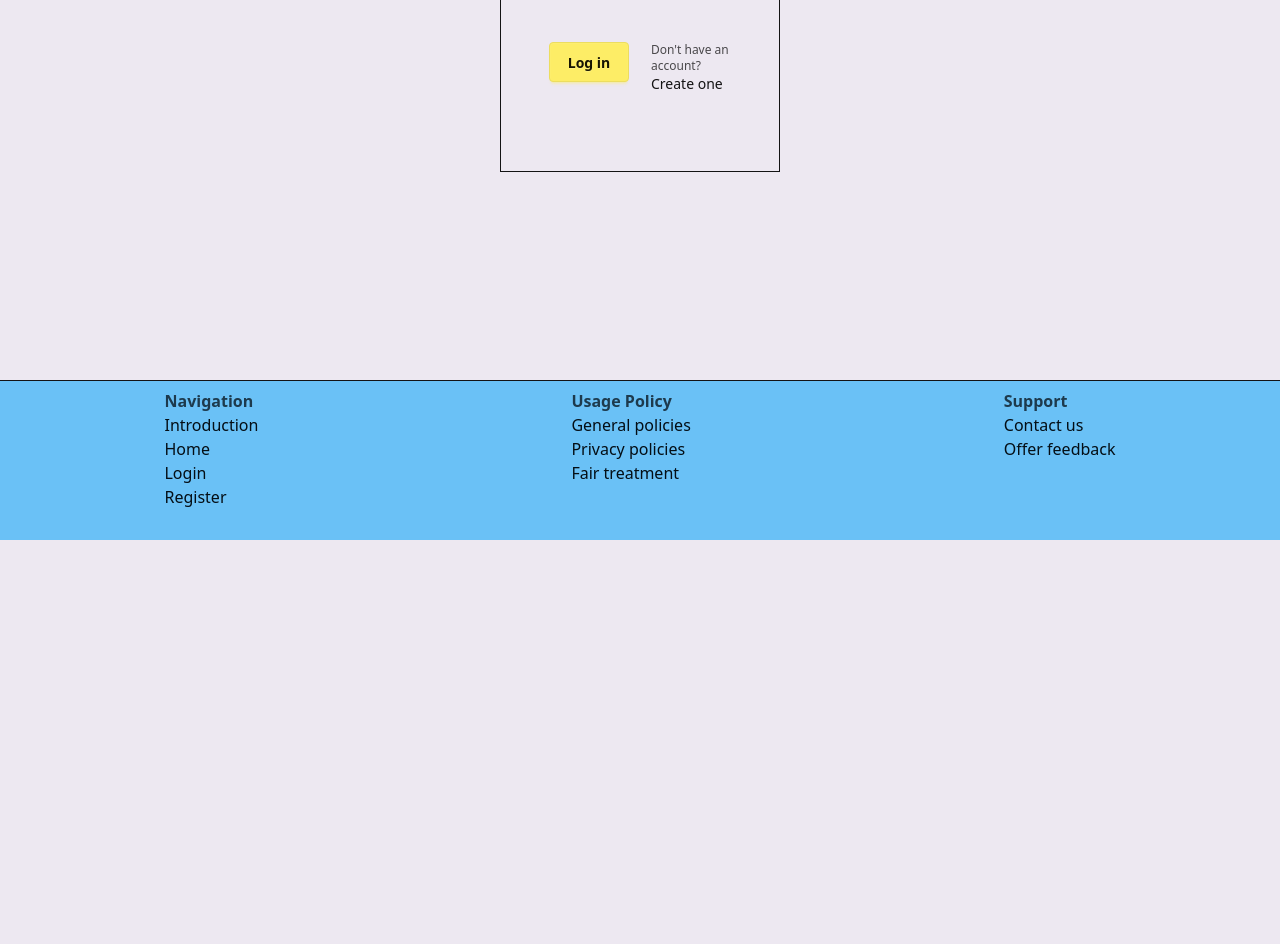
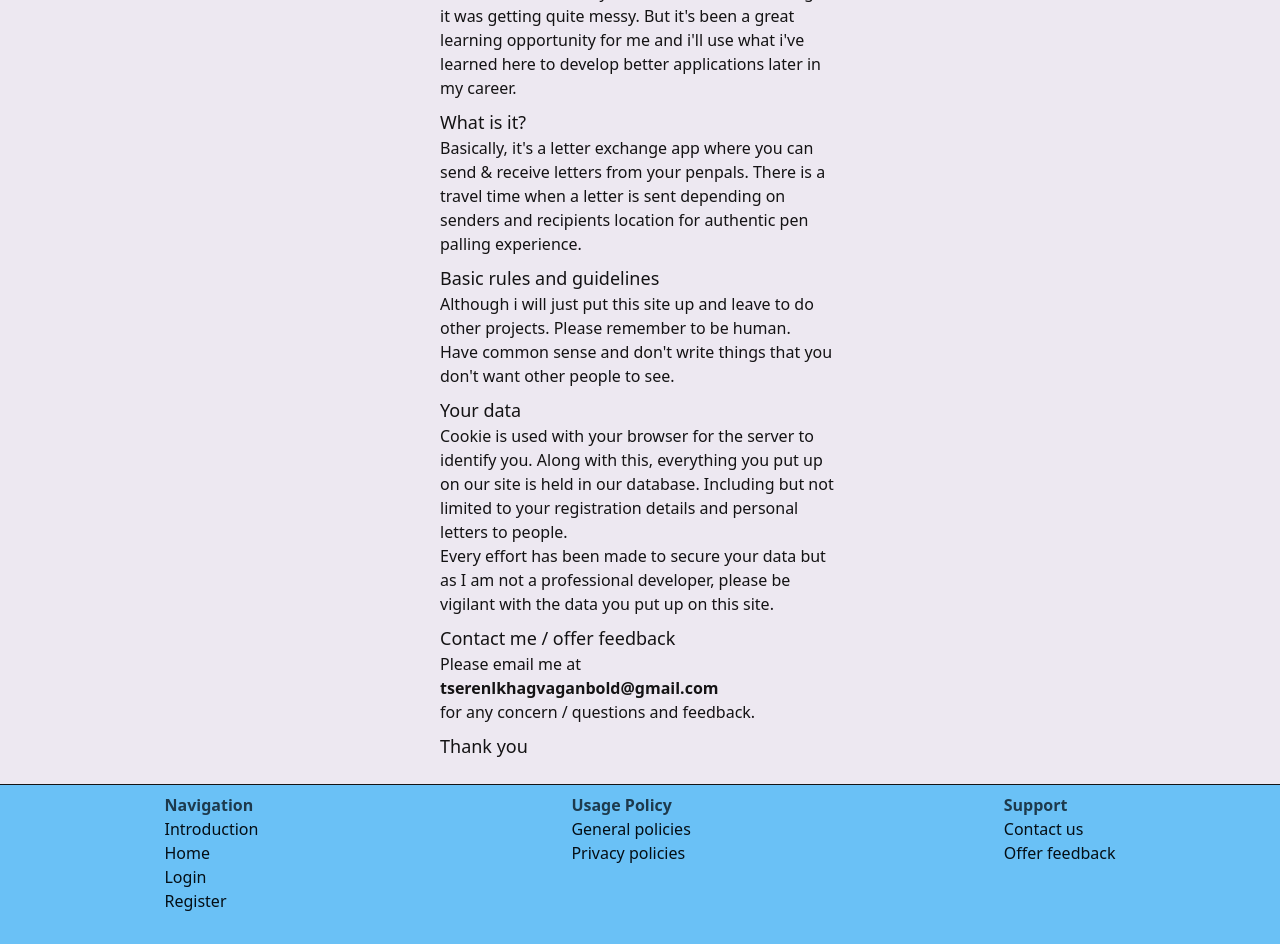
Before and after one commit to mr-top/letter-exchange, a React app in the folder front_end/: page / in a window 1280 px wide. Before the commit this address led to /login. Shown: the part 260-1204 px from the top of the page. Before the commit the page ends 800 px from the top, so only its background shows below. Built offline with nearby package versions, Linux system fonts and the light colour scheme; no server answers; the HTML template or start-up script is replaced by a standard one.

Commit message:
finishing up

```diff
--- a/front_end/src/App.jsx
+++ b/front_end/src/App.jsx
@@ -11,6 +11,7 @@ import Login from "./components/Login"
 import Register from "./components/Register";
 import AuthProtected from "./components/utils/AuthProtected";
 import ProfileSettings from "./components/ProfileSettings";
+import Intro from './components/Intro';
 
 function App() {
   const { countdown, connected, forceRefresh } = useContext(SitePingContext);
@@ -35,7 +36,7 @@ function App() {
               <Route path="/profile" element={<ProfileValidator/>}/>
               <Route path="/profile/:id" element={<ProfileValidator/>}/>
             </Route>
-            <Route path="*" element={<Navigate to='/home' />} />
+            <Route path="*" element={<Intro/>} />
           </Routes>
         </div>
         <div className="flex-initial min-h-40">
--- a/front_end/src/Home.jsx
+++ b/front_end/src/Home.jsx
@@ -25,6 +25,7 @@ function Home() {
             <LetterFilter />
           </div>
           {lookup.method ==='friend' && <button className="btn flex-initial w-35 btn-secondary" onClick={()=>document.getElementById('compose_modal').showModal()}>Send a letter</button>}
+          {lookup.method ==='open' && <button className="btn flex-initial w-35 btn-secondary" onClick={()=>document.getElementById('compose_modal').showModal()}>Send a letter</button>}
           {lookup.newFriend && <DeleteButton setFriendsRefresh={setFriendsRefresh} setLookup={setLookup} lookup={lookup} loggedDetails={loggedDetails}/>}
         </div>
         <div className="flex-1 place-items-center overflow-y-auto grid grid-cols-[repeat(auto-fit,minmax(200px,1fr))] gap-2 p-2">
--- a/front_end/src/components/Compose.jsx
+++ b/front_end/src/components/Compose.jsx
@@ -32,7 +32,7 @@ function Compose({setLookup, lookup}) {
     <dialog id="compose_modal" className="modal">
       <div className="modal-box">
         <fieldset className="fieldset">
-          <legend className="fieldset-legend">Letter: Required (must follow guidelines)</legend>
+          <legend className="fieldset-legend">Letter: Required (must follow guidelines) ({`${letterContent.length} / 3000`})</legend>
           <textarea className="textarea w-full h-24" placeholder="..." value={letterContent} onChange={e => setLetterContent(e.currentTarget.value)}></textarea>
         </fieldset>
         <fieldset className="fieldset">
--- a/front_end/src/components/Converser.jsx
+++ b/front_end/src/components/Converser.jsx
@@ -23,7 +23,7 @@ function Converser ({lookup}) {
   return (
     <div className="flex-initial flex justify-around items-center px-2 w-50">
       <div className="flex-initial rounded-full border-1 border-black size-12 overflow-hidden">
-        <img src={profile.pictureUrl || anonymous} alt="profile picture" />
+        <img src={anonymous} alt="profile picture" />
       </div>
       <div className="flex-initial">
         <h2 className="text-lg link" onClick={() => navigate(`/profile/${lookup.id}`)}>{profile.username}</h2>
--- /dev/null
+++ b/front_end/src/components/Intro.jsx
@@ -0,0 +1,34 @@
+function Intro() {
+  return (
+    <div className="flex justify-center min-h-120 w-full p-4">
+      <div className="max-w-100 space-y-2">
+        <h2 className="text-xl">Hello!</h2>
+        <div>
+          <p className="text-lg">Introduction</p>
+          <p>This is a personal project web app made by me and works similarly to Slowly. I had lots of development ideas but unfortunatly had to halt the entire thing as it was getting quite messy. But it's been a great learning opportunity for me and i'll use what i've learned here to develop better applications later in my career.</p>
+        </div>
+        <div>
+          <p className="text-lg">What is it?</p>
+          <p>Basically, it's a letter exchange app where you can send & receive letters from your penpals. There is a travel time when a letter is sent depending on senders and recipients location for authentic pen palling experience.</p>
+        </div>
+        <div>
+          <p className="text-lg">Basic rules and guidelines</p>
+          <p>Although i will just put this site up and leave to do other projects. Please remember to be human.</p>
+          <p>Have common sense and don't write things that you don't want other people to see.</p>
+        </div>
+        <div>
+          <p className="text-lg">Your data</p>
+          <p>Cookie is used with your browser for the server to identify you. Along with this, everything you put up on our site is held in our database. Including but not limited to your registration details and personal letters to people.</p>
+          <p>Every effort has been made to secure your data but as I am not a professional developer, please be vigilant with the data you put up on this site.</p>
+        </div>
+        <div>
+          <p className="text-lg">Contact me / offer feedback</p>
+          <p>Please email me at <p className="font-semibold">tserenlkhagvaganbold@gmail.com</p> for any concern / questions and feedback.</p>
+        </div>
+        <p className="text-lg">Thank you</p>
+      </div>
+    </div>
+  )
+}
+
+export default Intro;
--- a/front_end/src/components/footer/Footer.jsx
+++ b/front_end/src/components/footer/Footer.jsx
@@ -1,23 +1,24 @@
+import { Link } from "react-router-dom";
+
 function Footer (){
   return (
     <div className="flex flex-col space-y-4 p-2 sm:flex-row sm:justify-around w-full min-h-40 bg-primary text-primary-content border-t-1 border-base-content">
       <ul className="flex-initial">
         <h2 className="font-bold opacity-75">Navigation</h2>
-        <p>Introduction</p>
-        <p>Home</p>
-        <p>Login</p>
-        <p>Register</p>
+        <Link to='/intro'><p>Introduction</p></Link>
+        <Link to='/home'><p>Home</p></Link>
+        <Link to='/login'><p>Login</p></Link>
+        <Link to='/register'><p>Register</p></Link>
       </ul>
       <ul className="flex-initial">
         <h2 className="font-bold opacity-75">Usage Policy</h2>
-        <p>General policies</p>
-        <p>Privacy policies</p>
-        <p>Fair treatment</p>
+        <Link to='/general'><p>General policies</p></Link>
+        <Link to='/privacy'><p>Privacy policies</p></Link>
       </ul>
       <ul className="flex-initial">
         <h2 className="font-bold opacity-75">Support</h2>
-        <p>Contact us</p>
-        <p>Offer feedback</p>
+        <Link to='/contact'><p>Contact us</p></Link>
+        <Link to='/feedback'><p>Offer feedback</p></Link>
       </ul>
     </div>
   )
```
Also changed, not shown: 1 other file (tests, documents, lock files or other folders).
